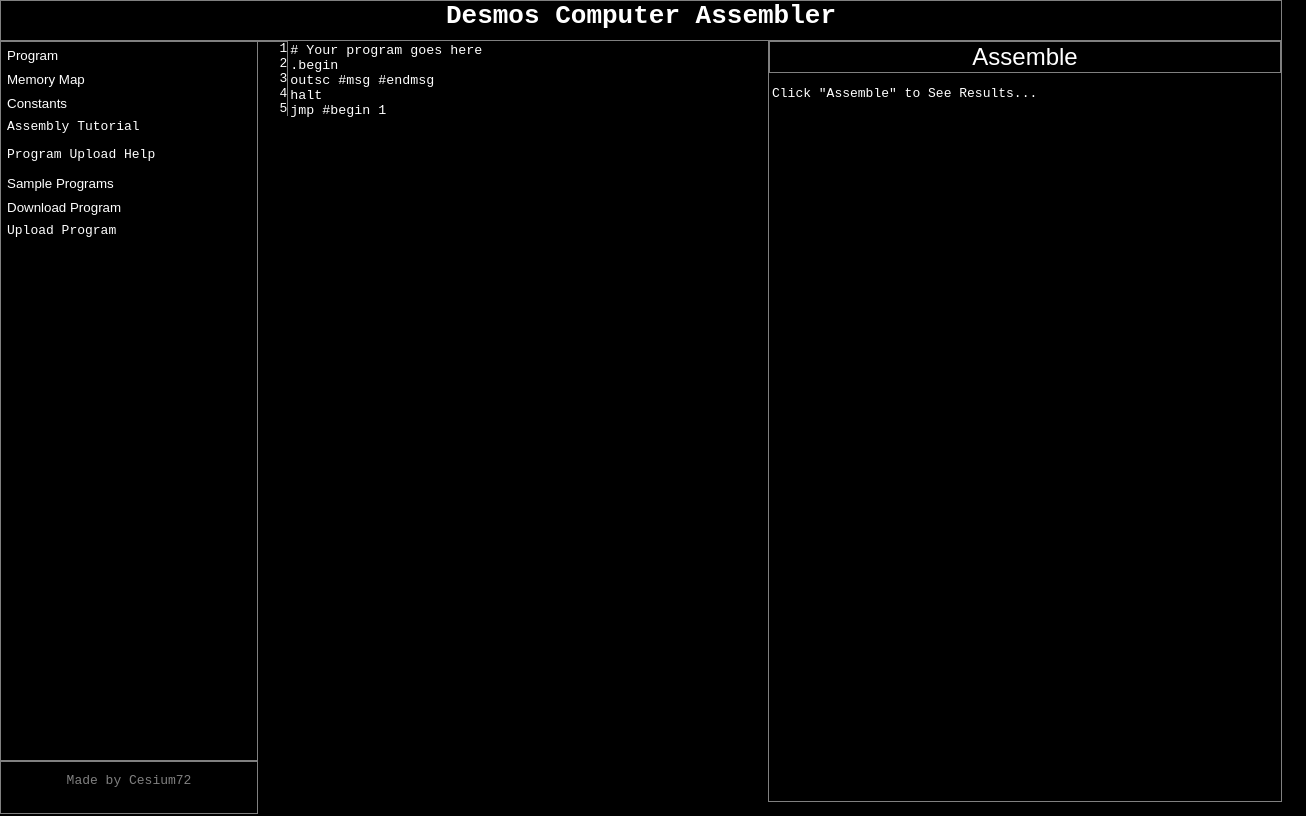
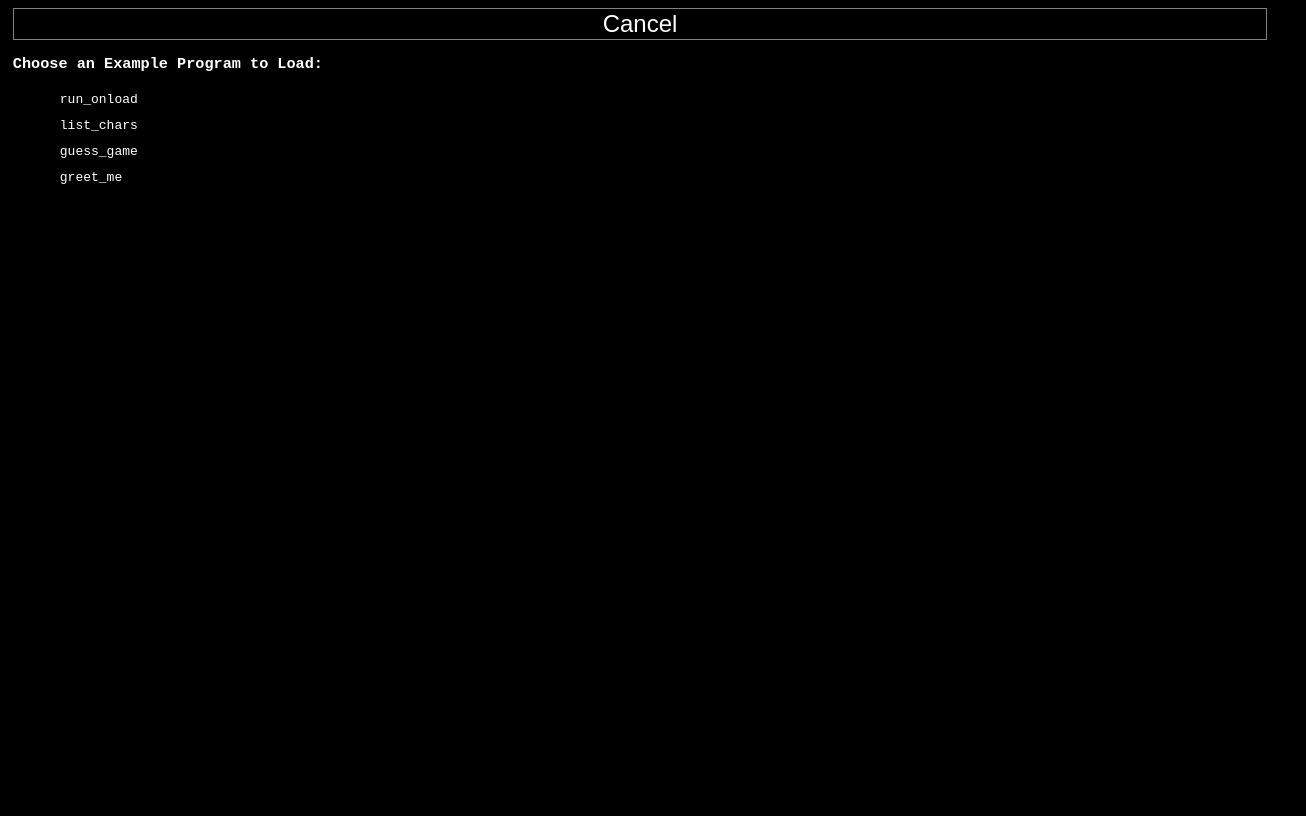
Before and after one commit to Cesium72/desmcomp, a plain HTML site: page assemble.html in a window 1280 px wide. Both pictures are taken after a click on the button "Sample Programs". Shown: the whole page, 1306 px wide, since content can reach past the window. Drawn offline with Linux system fonts and the light colour scheme.

Commit message:
Added Sample Program Mechanism in Editor

```diff
--- a/assemble.html
+++ b/assemble.html
@@ -12,12 +12,12 @@
     <button onclick="show('constant')">Constants</button>
     <a>Assembly Tutorial</a>
     <a>Program Upload Help</a>
-    <button>Sample Programs</button>
+    <button onclick="showEx('block')">Sample Programs</button>
     <button onclick="download()">Download Program</button>
     <label for="upload">Upload Program</label>
     <input type="file"id="upload"style="display:none;"/>
   </div>
-  <footer>Made by Cesium72</footer>
+  <footer>Made by Caden O'Kellylee</footer>
   <div id="wrapper">
     <p></p>
     <textarea style="display:none;"id="prog"spellcheck="false"># Your program goes here
@@ -38,6 +38,7 @@
     <button onclick="everything()">Assemble</button>
     <pre id="feedback">Click "Assemble" to See Results...</pre>
   </div>
+  <div id="examples"><button onclick="showEx('none')">Cancel</button><h3>Choose an Example Program to Load:</h3><ul></ul></div>
   <script src="assemble.js"></script>
 </body>
 </html>
--- a/assemble.js
+++ b/assemble.js
@@ -5,6 +5,8 @@
 with it. However, you might want to make
 some improvements - this was rushed.
 */
+
+const examples = ["run_onload", "list_chars", "guess_game", "greet_me"];
 
 const table = {
   "nop":10,
@@ -300,8 +302,8 @@
 // 'Button Presses:
 // :endmsg`;
 
-const CONSTANTS = `# Constant section
-_2`;
+// const CONSTANTS = `# Constant section
+// _2`;
 
 // BELOW: STUFF NOT FOR THE ASSEMBLY PROCESS
 
@@ -390,3 +392,24 @@
 }
 
 show("program");
+
+// BELOW: STUFF FOR EXAMPLE PROGRAMS
+
+function showEx(arg) {
+    document.getElementById("examples").style.display = arg;
+}
+
+for(var i of examples) {
+    document.querySelector("#examples ul").innerHTML += `<li onclick="load('${i}')">${i}</li>`;
+}
+
+async function load(name) {
+    if(!confirm("Opening this program will overwrite the current program being edited. Continue?"))
+        return;
+    let result = await (await fetch(`examples/${name}.json`)).json();
+    for(var i of ["program", "mmap", "constant"]) {
+        areas[i].value = result[i];
+    }
+    show("program");
+    showEx("none");
+}
--- a/styles.css
+++ b/styles.css
@@ -84,7 +84,7 @@
     outline:none;
     color:white;
     white-space:pre;
-  overflow-x:auto
+    overflow-x:auto;
     float:right;
     border:none;
 }
@@ -112,3 +112,39 @@
     overflow-wrap:break-word;
     padding-left:3px;
 }
+
+#examples {
+    display:none;
+    width:100vw;
+    height:100vh;
+    background-color:black;
+    z-index:1;
+    border:none;
+    padding:1vh 1vw;
+}
+
+#examples button {
+    border:1px solid gray;
+    outline:none;
+    background-color:black;
+    width:98vw;
+    color:white;
+    font-size:1.5rem;
+    cursor:pointer;
+}
+
+#examples ul {
+    list-style-type:none;
+}
+
+#examples li {
+    cursor:pointer;
+    border:1px solid black;
+    margin:3px;
+    padding:3px;
+    width:30vw;
+}
+
+#examples li:hover {
+    border:1px solid gray;
+}
```
Lines whose indentation alone changed are shown as unchanged.
